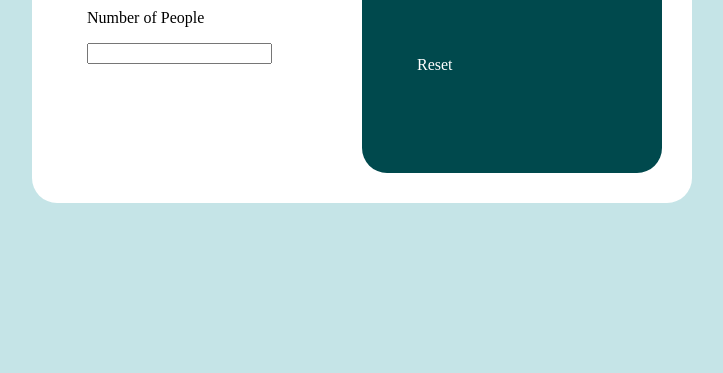
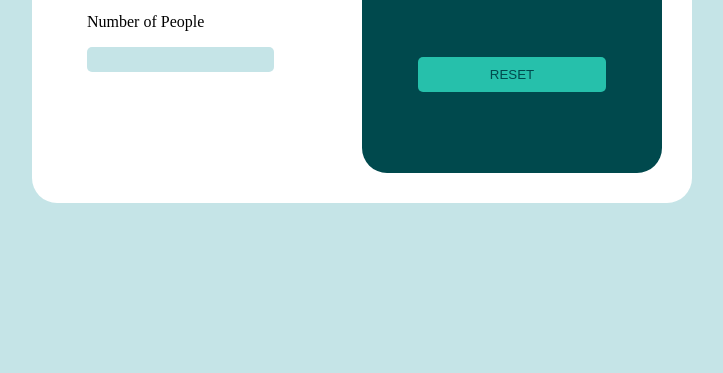
Before and after one commit to anioji94/tip_calculator_frontendmentor, a plain HTML site: page index.html in a window 1280 px wide. Shown: the part 427-800 px from the top of the page, without its empty margins (278-1001 px from the left). Drawn offline with Linux system fonts and the light colour scheme.

Commit message:
reset button styled closer to design

```diff
--- a/index.html
+++ b/index.html
@@ -61,7 +61,7 @@
         </div>
       </div>
       <div class="reset">
-        Reset
+        <button>RESET</button>
       </div>
     </div>
   </div>
--- a/style.css
+++ b/style.css
@@ -75,6 +75,7 @@ body {
 button {
     padding: 10px 20px;
     margin: 1px;
+    border-radius: 5px;
     border-width: 0px;
     background-color: var(--veryDarkCyan);
     color: var(--white);
@@ -84,3 +85,21 @@ button:focus, button:hover {
     background-color: var(--strongCyan);
     color: var(--veryDarkCyan);
 }
+
+.output button {
+    background-color: var(--strongCyan);
+    color: var(--veryDarkCyan);
+    width: 100%;
+}
+
+.output button:hover {
+    background-color: var(--lightGrayishCyan);
+}
+
+input {
+    background-color: var(--lightGrayishCyan);
+    color: var(--darkGrayishCyan);
+    border-width: 0px;
+    border-radius: 5px;
+    padding: 5px;
+}
```
